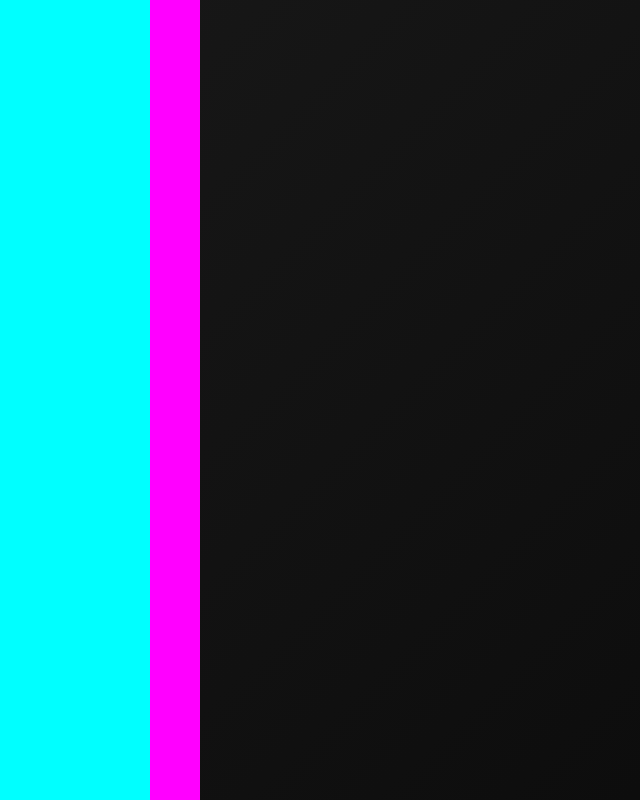
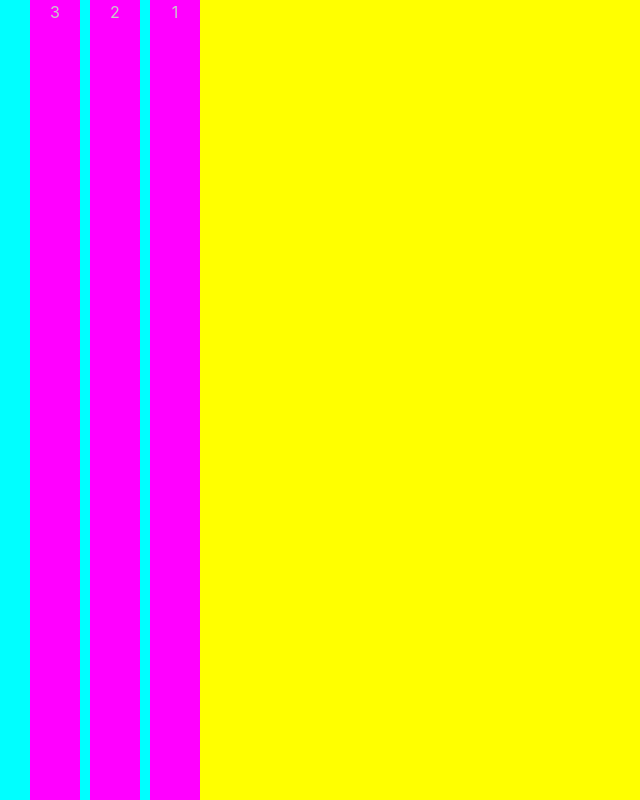
Before and after one commit to ShadowJak/personal-site, a React (Vite) app: page / in a window 1280 px wide. Shown: the whole page, without its empty margins (0-640 px from the left). Built offline with nearby package versions, Linux system fonts and the light colour scheme.

Commit message:
started to see something

```diff
--- a/src/components/FullScreenNav/FullScreenNav.tsx
+++ b/src/components/FullScreenNav/FullScreenNav.tsx
@@ -1,15 +1,95 @@
+import React, { useState } from 'react';
+
 export const FullScreenNav = () => {
-    return (<>
-        <div
-        style={{backgroundColor: '#00FFff',
+    const [isOpen, setIsOpen] = useState(false);
+    const [active, setActiveTab] = useState(0);
+
+    const handleClick = (tab: number) => {
+        if (isOpen) {
+            setActiveTab(0);
+            setIsOpen(false);
+        } else {
+            switch (tab) {
+                case 1:
+                    setActiveTab(1);
+                    setIsOpen(true);
+                    break;
+                case 2:
+                    setActiveTab(2);
+                    setIsOpen(true);
+                    break;
+                case 3:
+                    setActiveTab(3);
+                    setIsOpen(true);
+                    break;
+                case 0:
+                default:
+                    setIsOpen(false);
+            }
+        }
+    };
+
+
+
+    const renderTabs = (tab: number) => {
+        const leftOffset = (tab - 1) * 60 * -1;
+
+        const blueBoxStyle: React.CSSProperties = {
+            position: 'absolute',
+            top: 0,
+            height: '100vh',
+            transition: 'transform 0.3s ease',
+            backgroundColor: '#00FFFF',
             width: '150px',
-            height: '100vh'
-        }}></div>
-        <div
-        style={{backgroundColor: '#ff00ff',
+            left: `${leftOffset}px`,
+            zIndex: tab,
+            transform: isOpen ? 'translateX(-150px)' : 'translateX(0)',
+        };
+
+        const pinkBoxStyle: React.CSSProperties = {
+            position: 'absolute',
+            top: 0,
+            height: '100vh',
+            transition: 'transform 0.3s ease',
+            backgroundColor: '#FF00FF',
             width: '50px',
-            height: '100vh'
-        }}></div>
+            left: `${leftOffset + 150}px`,
+            zIndex: tab,
+            transform: isOpen ? 'translateX(-150px)' : 'translateX(0)',
+            cursor: 'pointer',
+        };
+
+        return (
+            <React.Fragment key={tab}>
+                <div style={blueBoxStyle}></div>
+                <div style={pinkBoxStyle} onClick={() => handleClick(tab)}>{tab}</div>
+            </React.Fragment>
+        )
+
+    }
+
+    const yellowBoxStyle: React.CSSProperties = {
+            position: 'absolute',
+            top: 0,
+            height: '100vh',
+            transition: 'transform 0.3s ease',
+            backgroundColor: '#FFFF00',
+            width: 'calc(100vw - 200px)',
+            right: `0px`,
+            zIndex: 99,
+            transform: isOpen ? 'translateX(calc((100vw - 200px)))' : 'translateX(0)',
+        };
+
+    return (
+        <>
+            {/* <div style={blueBoxStyle}></div>
+            <div onClick={() => handleClick(1)} style={pinkBoxStyle}></div>
+            <div style={blueBoxStyle}></div>
+            <div onClick={() => handleClick(2)} style={pinkBoxStyle}></div>
+            <div style={blueBoxStyle}></div>
+            <div onClick={() => handleClick(3)} style={pinkBoxStyle}></div> */}
+            {Array.from({ length: 3 }, (_, i) => renderTabs(i + 1))}
+            <div style={yellowBoxStyle}></div>
         </>
-    )
-}
+    );
+};
--- a/src/index.css
+++ b/src/index.css
@@ -20,4 +20,5 @@ body {
   display: flex;
   place-items: center;
   min-height: 100vh;
+  overflow: hidden;
 }
```
